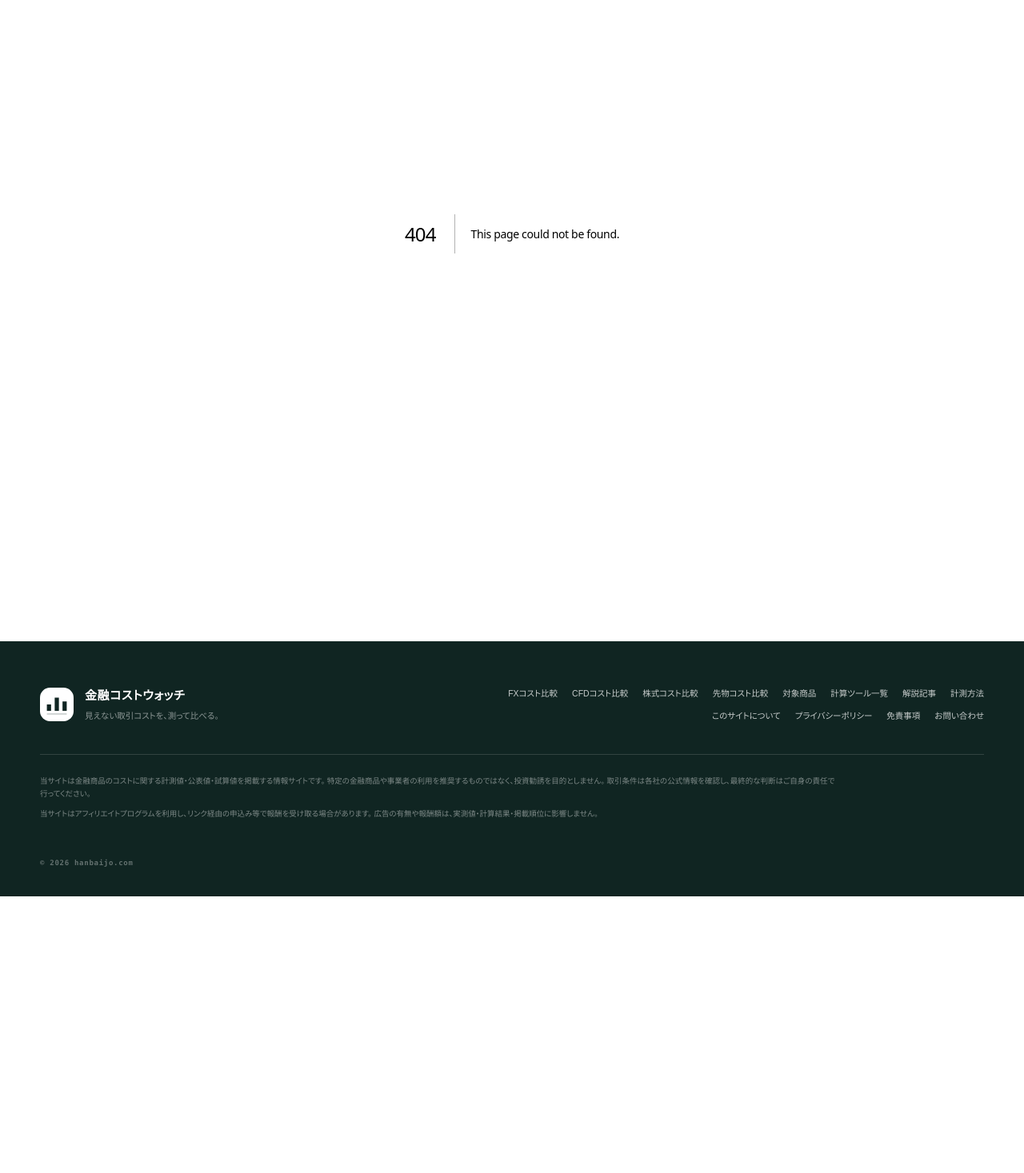
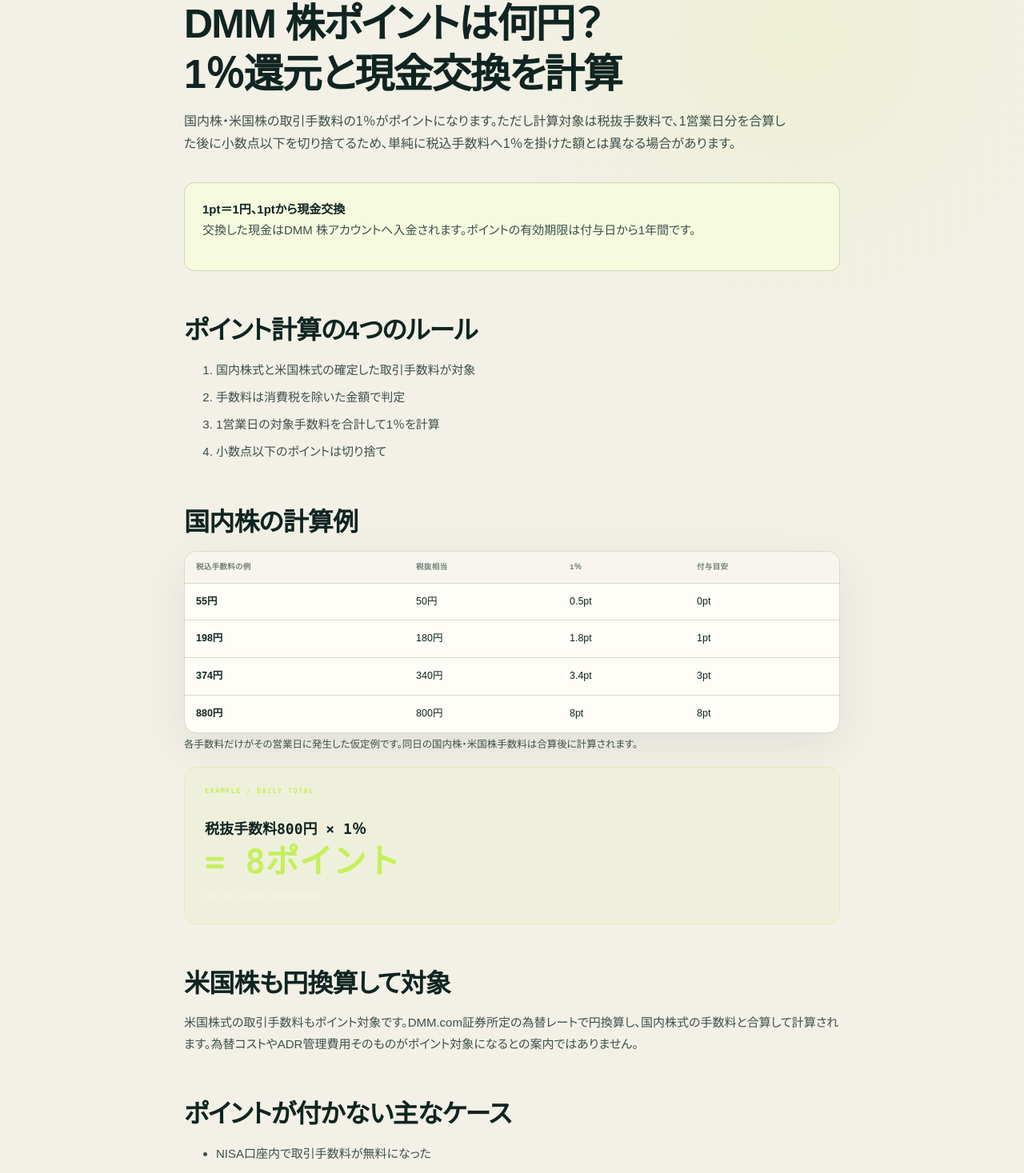
Before and after one commit to mrok18/hanbaijo, a Next.js app: page /articles/dmm-kabu-points-cash-exchange in a window 1280 px wide. Before the commit this address had no page. Shown: the part 185-1652 px from the top of the page at 80% size. Before the commit the page ends 1306 px from the top, so only its background shows below. Built offline with nearby package versions, Linux system fonts and the light colour scheme.

Commit message:
Add DMM Kabu points guide

```diff
--- /dev/null
+++ b/app/articles/dmm-kabu-points-cash-exchange/page.tsx
@@ -0,0 +1,72 @@
+import Link from 'next/link';
+import AffiliateOfferCard from '@/components/AffiliateOfferCard';
+import { AFFILIATE_OFFERS } from '@/lib/affiliates';
+
+export const metadata = {
+  title: 'DMM 株ポイントは何円？1％還元・現金交換・有効期限を計算',
+  description: 'DMM 株ポイントについて、取引手数料1％の計算方法、1pt＝1円の現金交換、付与日、有効期限、NISAや手数料無料時に付かない条件を整理します。',
+};
+
+const faq = [
+  { q: 'DMM 株ポイントは何円ですか？', a: '1ポイント＝1円として、1ポイントから現金へ交換できます。交換後はDMM 株アカウントへ入金され、取引や出金に利用できます。' },
+  { q: 'ポイントはいつ付与されますか？', a: '前営業日に確定した国内株・米国株の取引手数料を合算し、約定日の翌営業日に付与されます。小数点以下のポイントは切り捨てです。' },
+  { q: 'NISA取引でもポイントが付きますか？', a: 'NISA口座内の国内株・米国株は取引手数料が無料のため、その無料手数料からポイントは発生しません。手数料無料条件を満たす取引も同様です。' },
+] as const;
+
+export default function Page() {
+  const jsonLd = { '@context': 'https://schema.org', '@graph': [
+    { '@type': 'Article', headline: metadata.title, description: metadata.description, datePublished: '2026-09-09', dateModified: '2026-09-09', mainEntityOfPage: 'https://hanbaijo.com/articles/dmm-kabu-points-cash-exchange', author: { '@type': 'Organization', name: '金融コストウォッチ' }, publisher: { '@type': 'Organization', name: '金融コストウォッチ' } },
+    { '@type': 'FAQPage', mainEntity: faq.map((item) => ({ '@type': 'Question', name: item.q, acceptedAnswer: { '@type': 'Answer', text: item.a } })) },
+  ] };
+
+  return <article>
+    <script type="application/ld+json" dangerouslySetInnerHTML={{ __html: JSON.stringify(jsonLd).replace(/</g, '\\u003c') }} />
+    <p className="page-kicker">DMM KABU / STOCK POINT</p>
+    <h1>DMM 株ポイントは何円？<br />1％還元と現金交換を計算</h1>
+    <p className="lede">国内株・米国株の取引手数料の1％がポイントになります。ただし計算対象は税抜手数料で、1営業日分を合算した後に小数点以下を切り捨てるため、単純に税込手数料へ1％を掛けた額とは異なる場合があります。</p>
+
+    <div className="callout"><strong>1pt＝1円、1ptから現金交換</strong><p>交換した現金はDMM 株アカウントへ入金されます。ポイントの有効期限は付与日から1年間です。</p></div>
+
+    <h2>ポイント計算の4つのルール</h2>
+    <ol><li>国内株式と米国株式の確定した取引手数料が対象</li><li>手数料は消費税を除いた金額で判定</li><li>1営業日の対象手数料を合計して1％を計算</li><li>小数点以下のポイントは切り捨て</li></ol>
+
+    <h2>国内株の計算例</h2>
+    <div className="data-panel"><div className="table-scroll"><table className="rates comparison-table"><thead><tr><th>税込手数料の例</th><th>税抜相当</th><th>1％</th><th>付与目安</th></tr></thead><tbody>
+      <tr><td className="ex-name">55円</td><td>50円</td><td>0.5pt</td><td>0pt</td></tr>
+      <tr><td className="ex-name">198円</td><td>180円</td><td>1.8pt</td><td>1pt</td></tr>
+      <tr><td className="ex-name">374円</td><td>340円</td><td>3.4pt</td><td>3pt</td></tr>
+      <tr><td className="ex-name">880円</td><td>800円</td><td>8pt</td><td>8pt</td></tr>
+    </tbody></table></div></div>
+    <p><small>各手数料だけがその営業日に発生した仮定例です。同日の国内株・米国株手数料は合算後に計算されます。</small></p>
+    <div className="fx-formula"><span>EXAMPLE / DAILY TOTAL</span><strong>税抜手数料800円 × 1％</strong><b>= 8ポイント</b><small>1ポイント＝1円として現金交換可能</small></div>
+
+    <h2>米国株も円換算して対象</h2>
+    <p>米国株式の取引手数料もポイント対象です。DMM.com証券所定の為替レートで円換算し、国内株式の手数料と合算して計算されます。為替コストやADR管理費用そのものがポイント対象になるとの案内ではありません。</p>
+
+    <h2>ポイントが付かない主なケース</h2>
+    <ul><li>NISA口座内で取引手数料が無料になった</li><li>キャンペーンなどの手数料無料条件を満たした</li><li>1日分の税抜手数料の1％が1ポイント未満だった</li><li>付与前で、約定日の翌営業日を迎えていない</li></ul>
+    <div className="callout"><strong>還元はコストをゼロにしない</strong><p>ポイントは実際に支払った対象手数料の一部還元です。スプレッド、為替コスト、税金などを相殺するものではありません。</p></div>
+
+    <h2>確認・交換する場所</h2>
+    <p>PCは「DMM 株STANDARD」のポイント交換画面、スマホはノーマルモードの「ポイント交換・履歴」から残高確認と交換を行います。交換するポイント数と取引暗証番号を入力すると、DMM 株アカウントへ現金として反映されます。</p>
+    <p><Link href="/articles/dmm-kabu-tools-comparison">DMM 株の取引ツールを比較 →</Link></p>
+
+    <h2>有効期限と失効</h2>
+    <p>有効期限は取得後1年間です。期限までに交換しないポイントは失効します。また、DMM 株サービスを解約した場合もポイントは失効するため、解約や口座整理の前に残高を確認します。</p>
+
+    <h2>よくある質問</h2>
+    {faq.map((item) => <section key={item.q}><h3>{item.q}</h3><p>{item.a}</p></section>)}
+
+    <section className="article-sources" aria-labelledby="sources"><h2 id="sources">参照した公式資料</h2><ul>
+      <li><a href="https://kabu.dmm.com/service/point/" target="_blank" rel="noopener noreferrer">DMM 株「ポイント」</a></li>
+      <li><a href="https://kabu.dmm.com/commission/" target="_blank" rel="noopener noreferrer">DMM 株「株式取引の手数料」</a></li>
+      <li><a href="https://kabu.dmm.com/support/faqs/article/00454/" target="_blank" rel="noopener noreferrer">DMM 株 FAQ「ポイントの利用方法」</a></li>
+      <li><a href="https://kabu.dmm.com/support/faqs/article/00452/" target="_blank" rel="noopener noreferrer">DMM 株 FAQ「ポイントの有効期限」</a></li>
+      <li><a href="https://kabu.dmm.com/support/faqs/article/00453/" target="_blank" rel="noopener noreferrer">DMM 株 FAQ「ポイントが付かない場合」</a></li>
+    </ul><p>ポイント条件は2026年9月9日に確認しました。キャンペーンや付与条件は変わることがあるため、取引前に公式の最新案内を確認してください。</p></section>
+
+    <section className="article-affiliate" aria-label="DMM 株の広告"><AffiliateOfferCard offer={AFFILIATE_OFFERS['dmm-kabu']} /><p className="affiliate-disclosure">上記はA8.netの提携広告です。広告報酬は記事内容や評価に影響しません。ポイントだけで証券会社を選ばず、取引手数料とその他のコストを合計して比較してください。</p></section>
+    <p><Link href="/articles/dmm-kabu-domestic-round-trip-fee">国内株の往復手数料を計算 →</Link></p>
+    <p><Link href="/stocks/dmm-kabu">DMM 株のコストシート →</Link></p>
+  </article>;
+}
--- a/app/articles/posts.ts
+++ b/app/articles/posts.ts
@@ -1,4 +1,5 @@
 export const POSTS = [
+  { slug: 'dmm-kabu-points-cash-exchange', category: '証券・DMM 株', title: 'DMM 株ポイントは何円？1％還元・現金交換・有効期限を計算', desc: '税抜取引手数料1％の計算、1pt＝1円の現金交換、付与日、有効期限、ポイントが付かない条件を整理する。' },
   { slug: 'dmm-kabu-tools-comparison', category: '証券・DMM 株', title: 'DMM 株のアプリ・取引ツール比較｜かんたん・ノーマル・STANDARD・PRO+', desc: 'スマホ2モードとPC2ツールを、注文、チャート、NISA、つみたてかぶ、利用環境で比較する。' },
   { slug: 'dmm-kabu-withdrawal-rules', category: '証券・DMM 株', title: 'DMM 株の出金はいつ？最低2,000円・手数料・売却代金の反映', desc: '最低出金額、手数料、予約時刻、国内株・米国株の売却代金、予約取消しの原因を整理する。' },
   { slug: 'dmm-kabu-deposit-methods', category: '証券・DMM 株', title: 'DMM 株の入金方法｜クイック入金5,000円・振込・反映時間', desc: 'クイック入金と振込入金を、最低金額、手数料、反映時間、同一名義、未反映時の確認手順で比較する。' },
--- a/app/stocks/dmm-kabu/page.tsx
+++ b/app/stocks/dmm-kabu/page.tsx
@@ -5,6 +5,7 @@
 export const metadata = { title: 'DMM 株の国内株手数料・コスト', description: 'DMM 株の国内株現物における1注文ごとの手数料と、信用・米国株で異なる条件を公式情報から整理します。' };
 export default function Page() {
   return <StockProviderFactSheet provider={STOCK_PROVIDERS['dmm-kabu']} affiliateOffer={AFFILIATE_OFFERS['dmm-kabu']} relatedArticles={[
+    { href: '/articles/dmm-kabu-points-cash-exchange', title: 'DMM 株ポイントを計算', description: '手数料1％、税抜計算、1pt＝1円、有効期限と無料取引時の扱いを整理します。' },
     { href: '/articles/dmm-kabu-tools-comparison', title: 'アプリとPCツールを比較', description: 'かんたん・ノーマル・STANDARD・PRO+を注文、NISA、積立で比較します。' },
     { href: '/articles/dmm-kabu-withdrawal-rules', title: '最低出金額と売却後の日程', description: '2,000円、手数料、予約時間、国内株・米国株の売却代金を整理します。' },
     { href: '/articles/dmm-kabu-deposit-methods', title: 'クイック入金と振込', description: '最低5,000円、手数料、反映時間、未反映時の確認方法を整理します。' },
--- a/app/stocks/page.tsx
+++ b/app/stocks/page.tsx
@@ -104,6 +104,7 @@
           <article className="affiliate-card"><div className="affiliate-card-head"><span>START</span><b>DMM 株</b></div><p className="affiliate-category">DEPOSIT METHODS</p><h3>クイック入金と振込</h3><p>最低5,000円、手数料、反映時間、入金が反映されない場合を整理します。</p><Link href="/articles/dmm-kabu-deposit-methods">記事を読む →</Link></article>
           <article className="affiliate-card"><div className="affiliate-card-head"><span>CASH</span><b>DMM 株</b></div><p className="affiliate-category">WITHDRAWAL RULES</p><h3>最低出金額と振込日</h3><p>2,000円、予約時間、売却代金の受渡し、取消しになる原因を整理します。</p><Link href="/articles/dmm-kabu-withdrawal-rules">記事を読む →</Link></article>
           <article className="affiliate-card"><div className="affiliate-card-head"><span>TOOLS</span><b>DMM 株</b></div><p className="affiliate-category">APP &amp; PC</p><h3>4つの取引画面を比較</h3><p>スマホ2モードとPC2ツールを、注文、NISA、積立、分析機能で比較します。</p><Link href="/articles/dmm-kabu-tools-comparison">記事を読む →</Link></article>
+          <article className="affiliate-card"><div className="affiliate-card-head"><span>POINT</span><b>DMM 株</b></div><p className="affiliate-category">CASH BACK</p><h3>1％還元を円換算</h3><p>税抜手数料からの計算、現金交換、付与日、有効期限を確認します。</p><Link href="/articles/dmm-kabu-points-cash-exchange">記事を読む →</Link></article>
         </div>
       </section>
 
```
